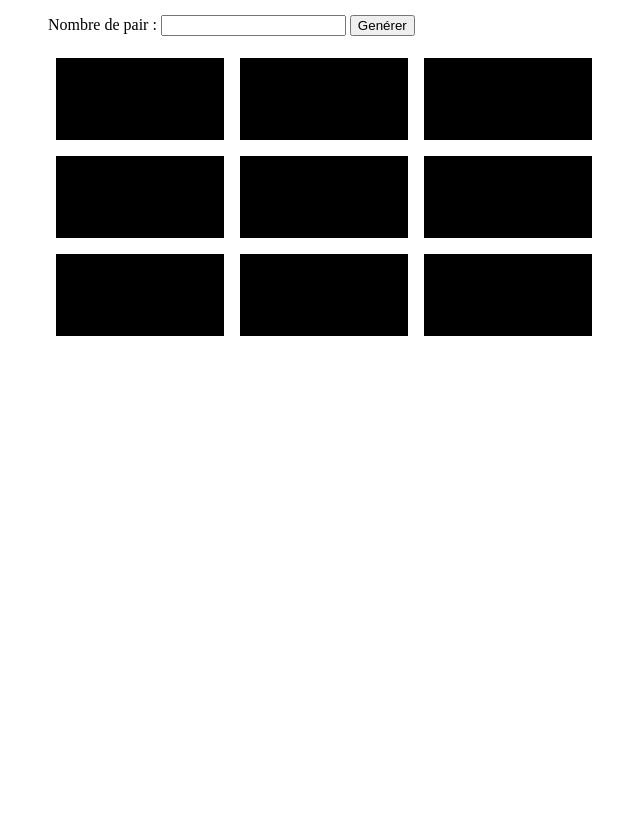
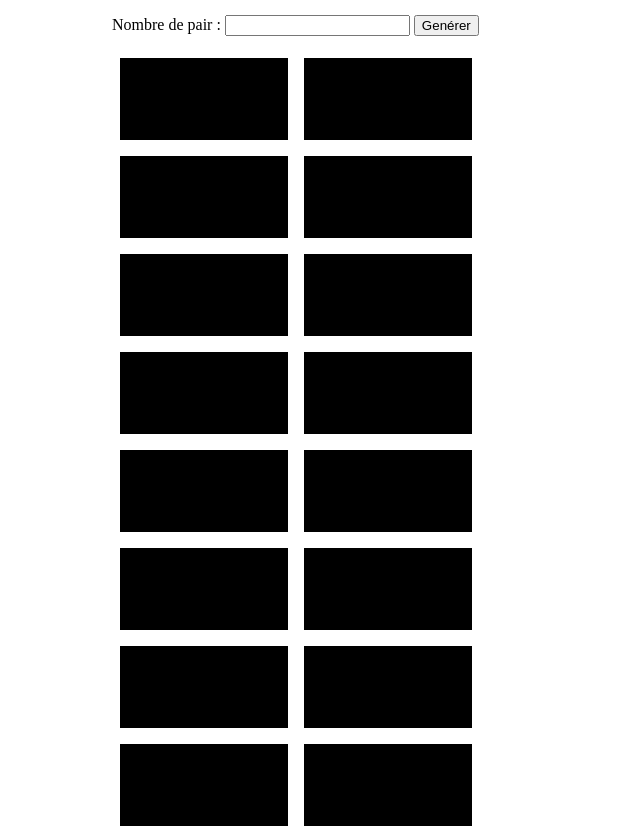
Before and after one commit to elozano03/exo_memory, a plain HTML site: page index.html in a window 1280 px wide. Shown: the whole page, without its empty margins (272-912 px from the left). Before the commit the page ends 800 px from the top, so only its background shows below. Drawn offline with Linux system fonts and the light colour scheme.

Commit message:
case pas tout stp

```diff
--- a/script.js
+++ b/script.js
@@ -2,13 +2,19 @@ var gameDiv = document.createElement("div");
 gameDiv.setAttribute("id" , "game");
 document.body.appendChild(gameDiv);
 
+var numbers = [1,1,2,2,3,3,4,4,5,5,6,6,7,7,8,8]
+for (i = 0; i < numbers.length; i++) {
+    var random_index = Math.floor(Math.random() * (i + 1));
+    var temp = numbers[i];
+    numbers[i] = numbers[random_index];
+    numbers[random_index] = temp;
+}
 
-var num = ["1" , "2" ,"3" ,"4" ,"5", "6" , "7" ,"8" ,"9"];
-for (let i = 0; i < num.length; i++) {
+for (let i = 0; i < numbers.length; i++) {
     var cellule = document.createElement("div");
     cellule.className = "cell hidden"
     gameDiv.appendChild(cellule)
-    cellule.innerHTML = num[i]
+    cellule.innerHTML = numbers[i]
     cellule.addEventListener("click" , function(){
         this.className = "cell"
     })
--- a/style.css
+++ b/style.css
@@ -1,5 +1,5 @@
 body {
-    width: 50%;
+    width: 40%;
     margin: auto;
 }
 header{
```
